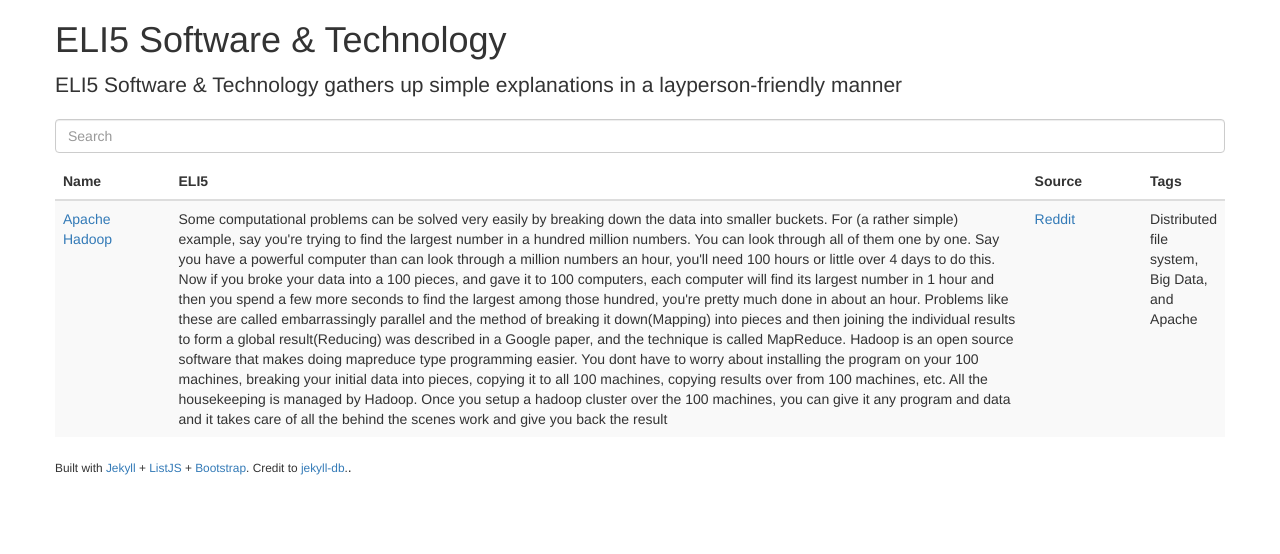
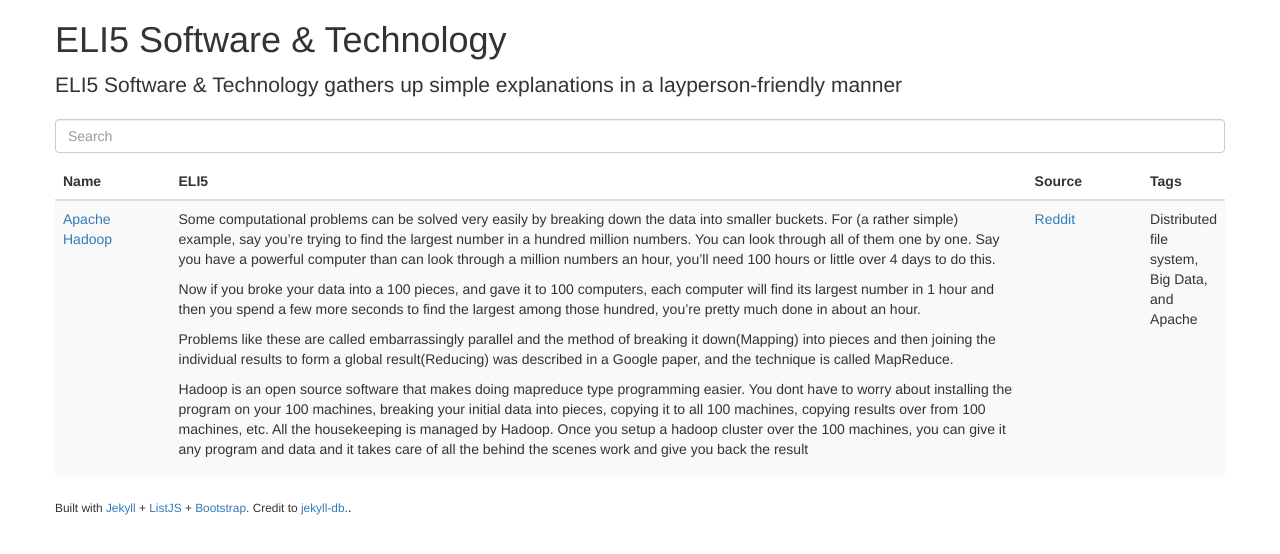
Before and after one commit to mainstringargs/ELI5-Software-Technology, a Jekyll site: the page built from index.html, in a window 1280 px wide. Shown: the top 554 px of the page. Built offline with Jekyll 4.4.1, drawn with Linux system fonts in a browser that asks for light colours; nearby versions of some CDN libraries.

Commit message:
Update interactive-table.html

```diff
--- a/_includes/interactive-table.html
+++ b/_includes/interactive-table.html
@@ -19,7 +19,7 @@
 	{% for post in site.posts %}
 		<tr>
 			<td class="name"><a target="_blank" href="{{ post.webpage }}">{{ post.name }}</a></td>
-			<td class="description">{{ post.description }}</td>
+			<td class="description">{{ post.description | markdownify }}</td>
 			<td class="source"><a target="_blank" href="{{ post.source }}">Reddit</a></td>
 			<td class="tags">{{ post.tags | array_to_sentence_string }}</td>
 		</tr>
```
